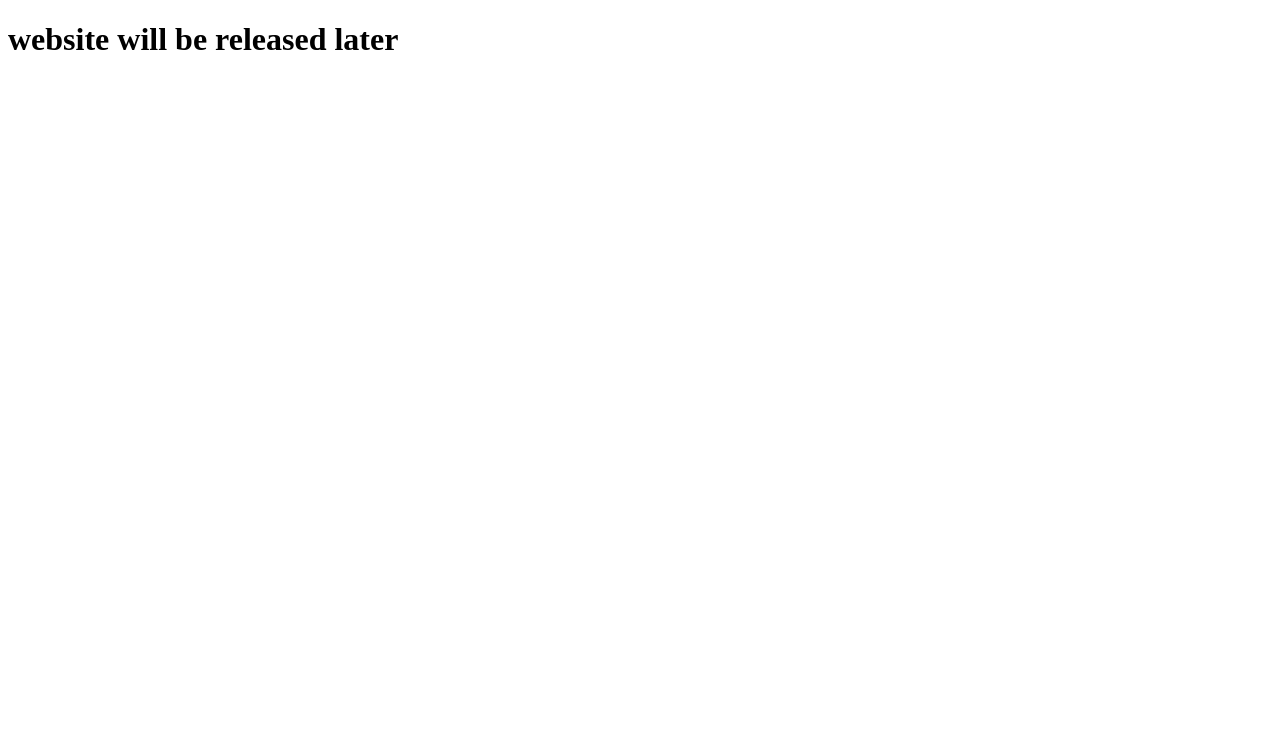
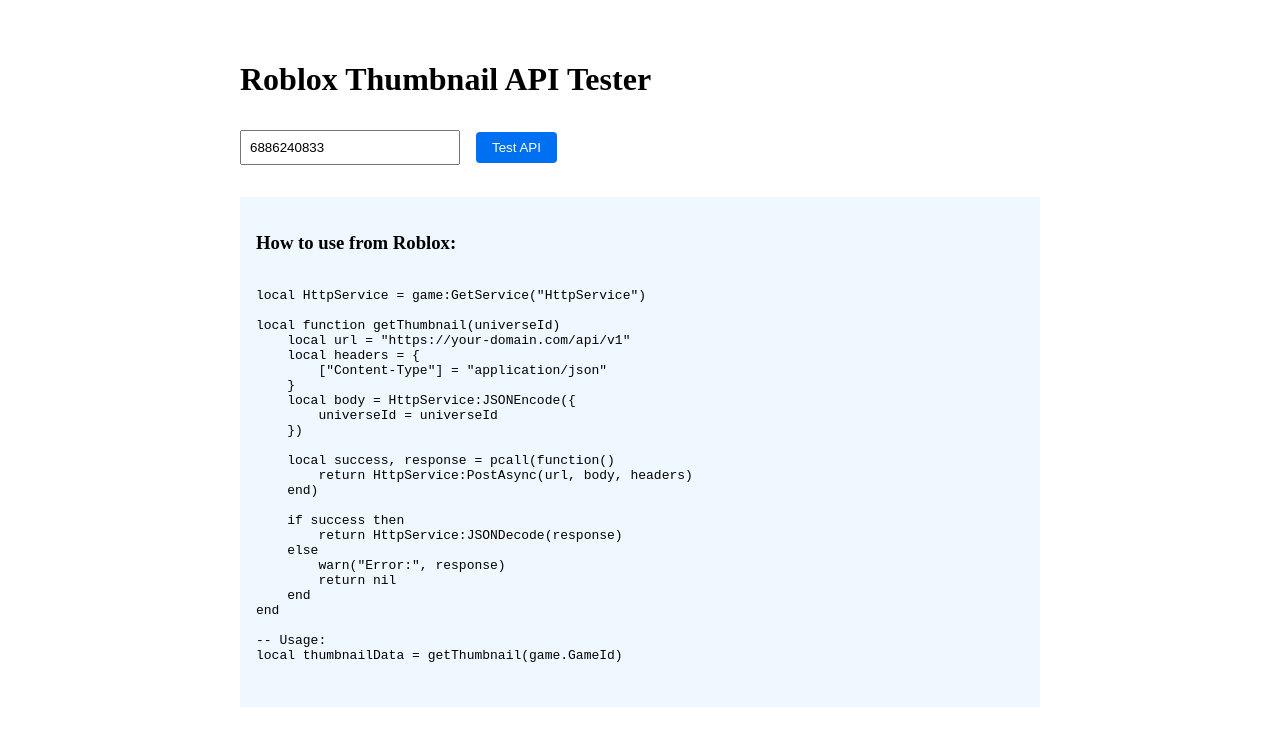
Before and after one commit to Yuna-ux/Yuna-ux, a Next.js app: page / in a window 1280 px wide. Shown: the top 746 px of the page. Built offline with nearby package versions, Linux system fonts and the light colour scheme.

Commit message:
Update page.js

```diff
--- a/app/page.js
+++ b/app/page.js
@@ -1,7 +1,118 @@
-'use client';
+'use client'
+import { useState } from 'react'
 
-export default function Home() {
+export default function ThumbnailTester() {
+  const [universeId, setUniverseId] = useState('6886240833')
+  const [result, setResult] = useState(null)
+  const [loading, setLoading] = useState(false)
+
+  const testEndpoint = async () => {
+    setLoading(true)
+    try {
+      const response = await fetch('/api/v1', {
+        method: 'POST',
+        headers: { 'Content-Type': 'application/json' },
+        body: JSON.stringify({ universeId })
+      })
+      const data = await response.json()
+      setResult(data)
+    } catch (error) {
+      setResult({ error: error.message })
+    } finally {
+      setLoading(false)
+    }
+  }
+
   return (
-      <h1>website will be released later</h1>
-  );
+    <div style={{ padding: '2rem', maxWidth: '800px', margin: '0 auto' }}>
+      <h1>Roblox Thumbnail API Tester</h1>
+
+      <div style={{ margin: '2rem 0' }}>
+        <input
+          type="text"
+          value={universeId}
+          onChange={(e) => setUniverseId(e.target.value)}
+          placeholder="Enter Universe ID"
+          style={{
+            padding: '0.5rem',
+            marginRight: '1rem',
+            width: '200px'
+          }}
+        />
+        <button
+          onClick={testEndpoint}
+          disabled={loading}
+          style={{
+            padding: '0.5rem 1rem',
+            background: loading ? '#ccc' : '#0070f3',
+            color: 'white',
+            border: 'none',
+            borderRadius: '4px',
+            cursor: 'pointer'
+          }}
+        >
+          {loading ? 'Testing...' : 'Test API'}
+        </button>
+      </div>
+
+      {result && (
+        <div style={{
+          background: '#f5f5f5',
+          padding: '1rem',
+          borderRadius: '4px',
+          marginTop: '1rem',
+          overflowX: 'auto'
+        }}>
+          <h3>API Response:</h3>
+          <pre>{JSON.stringify(result, null, 2)}</pre>
+
+          {result.data?.thumbnailUrl && (
+            <div style={{ marginTop: '1rem' }}>
+              <h4>Thumbnail Preview:</h4>
+              <img
+                src={result.data.thumbnailUrl}
+                alt="Roblox Thumbnail"
+                style={{
+                  maxWidth: '100%',
+                  border: '1px solid #ddd',
+                  marginTop: '0.5rem'
+                }}
+              />
+            </div>
+          )}
+        </div>
+      )}
+
+      <div style={{ marginTop: '2rem', padding: '1rem', background: '#f0f8ff' }}>
+        <h3>How to use from Roblox:</h3>
+        <pre>{`
+local HttpService = game:GetService("HttpService")
+
+local function getThumbnail(universeId)
+    local url = "https://your-domain.com/api/v1"
+    local headers = {
+        ["Content-Type"] = "application/json"
+    }
+    local body = HttpService:JSONEncode({
+        universeId = universeId
+    })
+
+    local success, response = pcall(function()
+        return HttpService:PostAsync(url, body, headers)
+    end)
+
+    if success then
+        return HttpService:JSONDecode(response)
+    else
+        warn("Error:", response)
+        return nil
+    end
+end
+
+-- Usage:
+local thumbnailData = getThumbnail(game.GameId)
+        `}</pre>
+      </div>
+    </div>
+  )
 }
```
